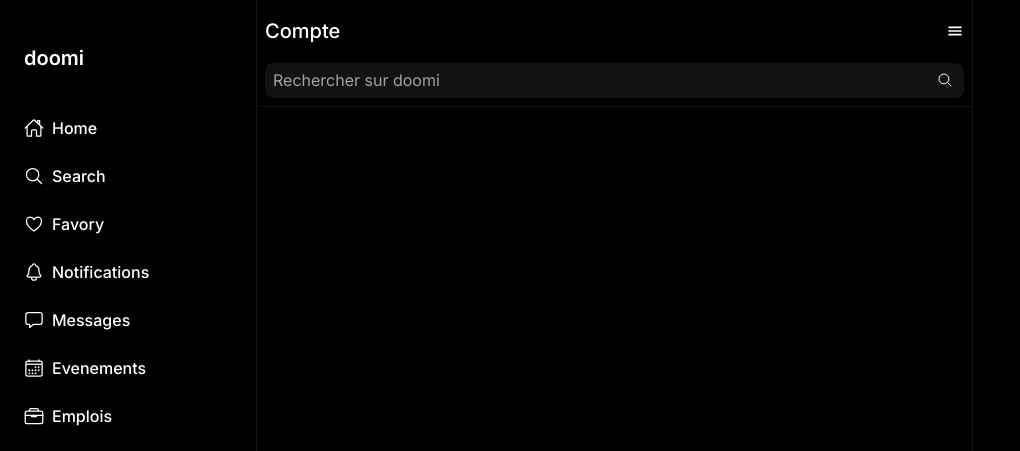
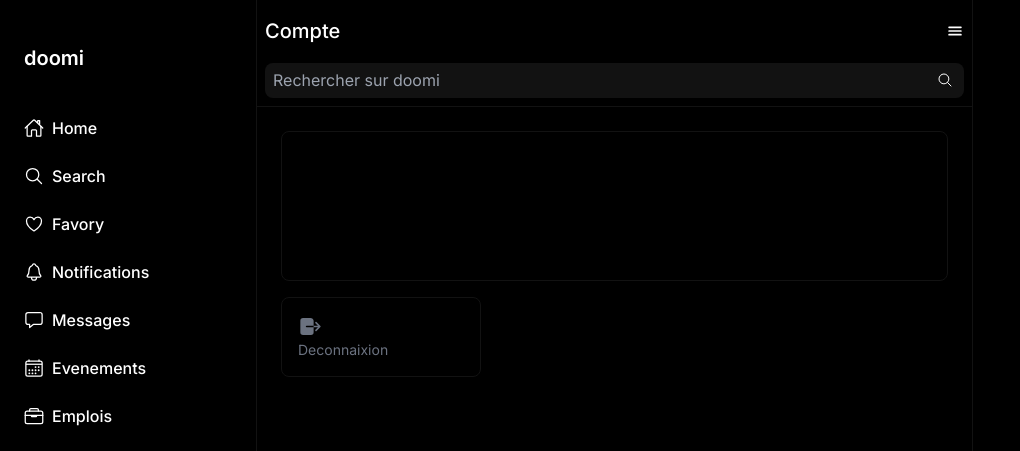
Before and after one commit to Jospin6/doomi, a Next.js app: page /compte in a window 1280 px wide. Shown: the top 451 px of the page, without its empty margins (0-1020 px from the left). Built offline with nearby package versions, Linux system fonts and the light colour scheme.

Commit message:
Create a link to connexion page

```diff
--- a/src/app/compte/page.tsx
+++ b/src/app/compte/page.tsx
@@ -1,9 +1,18 @@
+import { AccountComp } from "@/components/AccountComp";
 import { SearchBar } from "@/components/SearchBar";
+import Link from "next/link";
 
 export default function Compte() {
     return <div className=" flex w-full text-white">
         <div className="w-[70%] min-h-[100vh] h-auto border-x-[1px] border-[#121212]">
             <SearchBar isHidden={true} hideOtherComp={true} topTitle="Compte" />
+            <div className="p-6">
+                <div className="border-[1px] border-[#121212] text-gray-500 rounded-lg h-[150px] mb-4">
+
+                </div>
+                <Link href={"/connexion"}><AccountComp/></Link>
+
+            </div>
 
         </div>
 
--- /dev/null
+++ b/src/components/AccountComp.tsx
@@ -0,0 +1,8 @@
+import { IoLogOut } from "react-icons/io5"
+
+export const AccountComp = () => {
+    return <div className="border-[1px] border-[#121212] text-gray-500 rounded-lg p-4 w-[200px] ">
+        <div className="text-[25px]"><IoLogOut/></div>
+        <div className="text-[14px]">Deconnaixion</div>
+    </div>
+}
```
